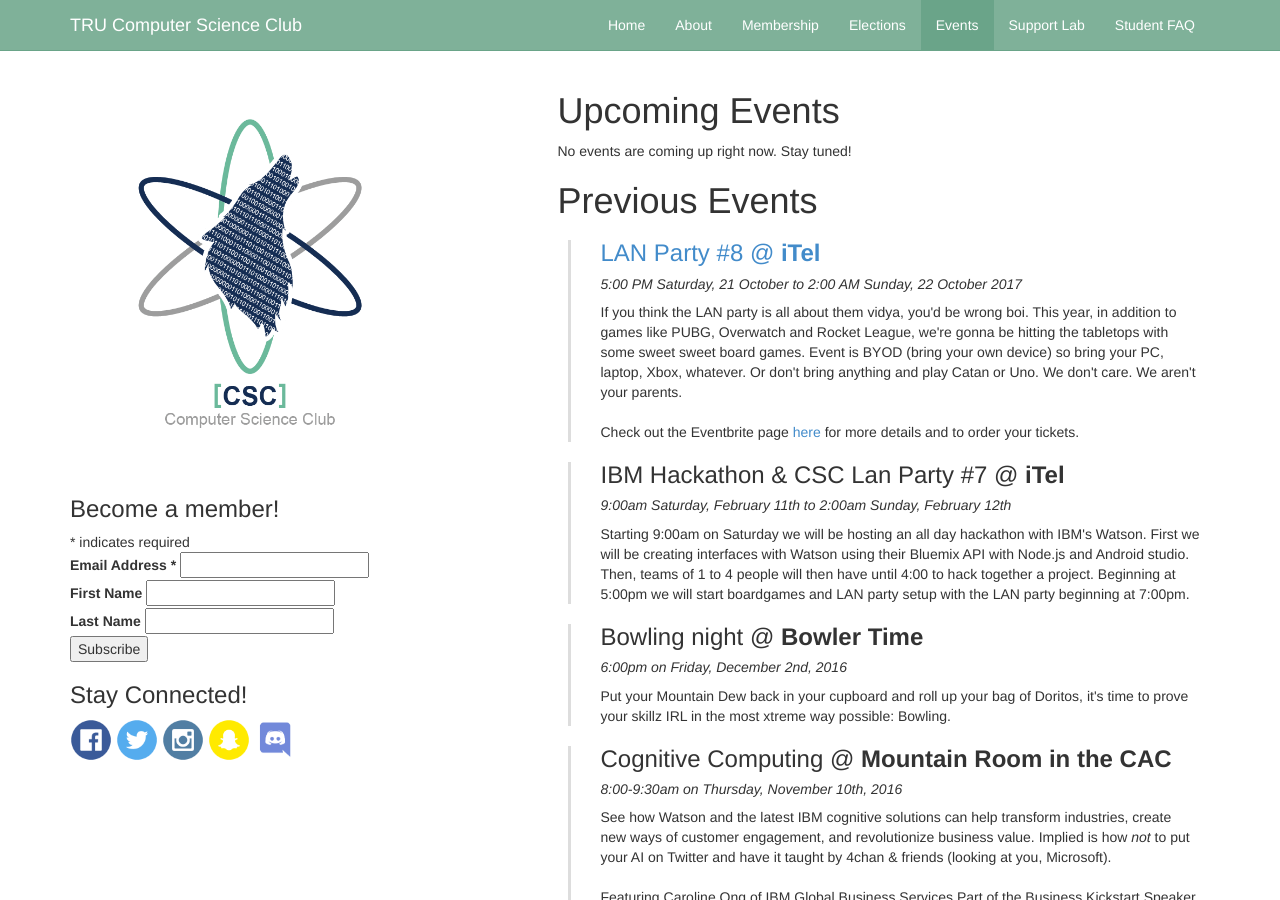
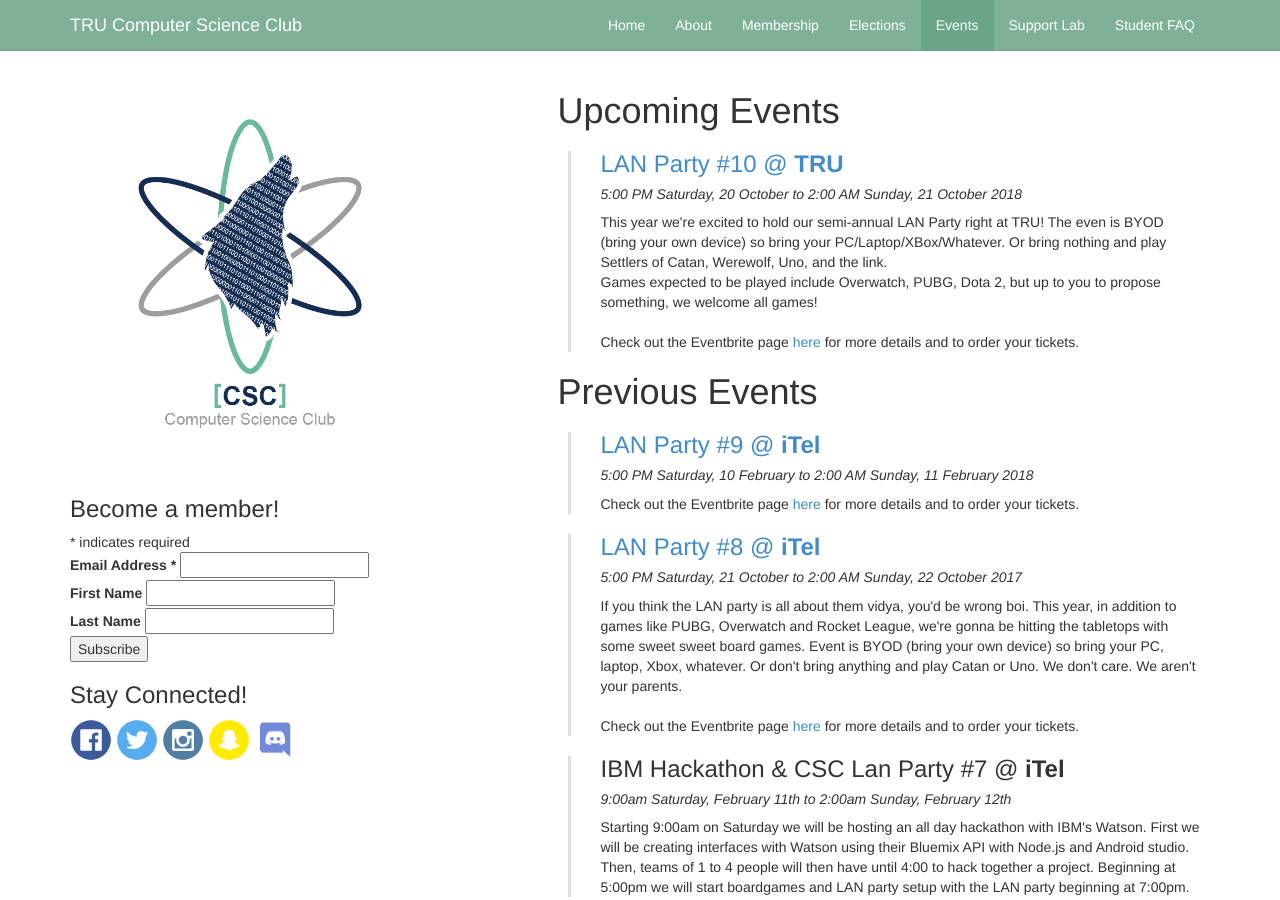
Before and after one commit to trucsclub/trucsclub.github.io, a Jekyll site: the page built from events.html, in a window 1280 px wide and 900 px high. Built offline with Jekyll 4.4.1, drawn with Linux system fonts in a browser that asks for light colours; nearby versions of some CDN libraries; comment, search, counter and statistics services are not loaded.

Commit message:
chore(events.html) Add Lan Party 9, Lan Party 10

```diff
--- a/events.html
+++ b/events.html
@@ -5,11 +5,22 @@ active: events
 ---
 <h1>Upcoming Events</h1>
 <div class="event-list">
-    No events are coming up right now. Stay tuned!
+    <div class="event">
+        <a href="https://kamloopslanparty10.eventbrite.ca"><h3>LAN Party #10 @ <b>TRU</b></h3></a>
+        <h5>5:00 PM Saturday, 20 October to 2:00 AM Sunday, 21 October 2018</h5>
+        This year we're excited to hold our semi-annual LAN Party right at TRU! The even is BYOD (bring your own device) so bring your PC/Laptop/XBox/Whatever. Or bring nothing and play Settlers of Catan, Werewolf, Uno, and the link.<br />
+        Games expected to be played include Overwatch, PUBG, Dota 2, but up to you to propose something, we welcome all games!<br /><br />
+        Check out the Eventbrite page <a href="https://kamloopslanparty10.eventbrite.ca">here</a> for more details and to order your tickets.
+    </div>
 </div>
 
 <h1>Previous Events</h1>
 <div class="event-list">
+    <div class="event">
+        <a href="https://www.eventbrite.ca/e/csc-lan-party-9-tickets-31692665616"><h3>LAN Party #9 @ <b>iTel</b></h3></a>
+        <h5>5:00 PM Saturday, 10 February to 2:00 AM Sunday, 11 February 2018</h5>
+        Check out the Eventbrite page <a href="https://www.eventbrite.ca/e/csc-lan-party-9-tickets-31692665616">here</a> for more details and to order your tickets.
+    </div>
     <div class="event">
         <a href="https://cslanparty.eventbrite.ca"><h3>LAN Party #8 @ <b>iTel</b></h3></a>
         <h5>5:00 PM Saturday, 21 October to 2:00 AM Sunday, 22 October 2017</h5>
```
